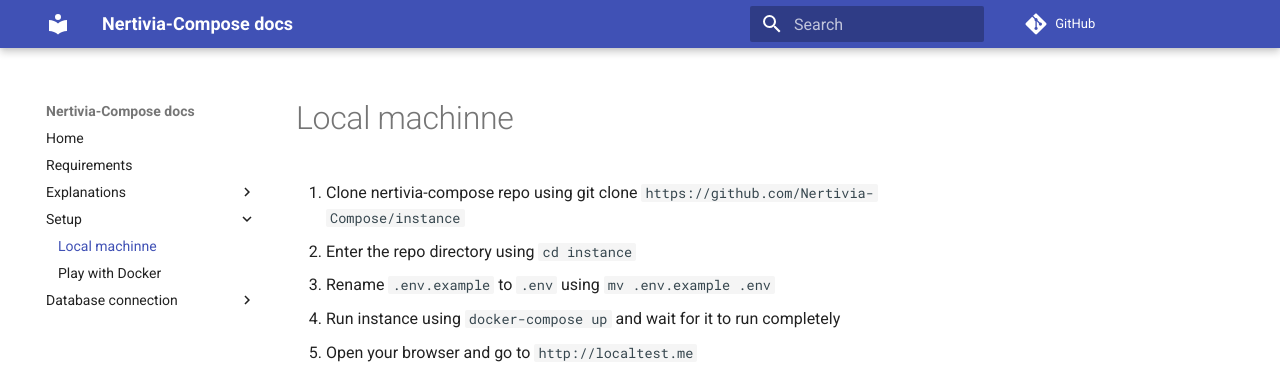
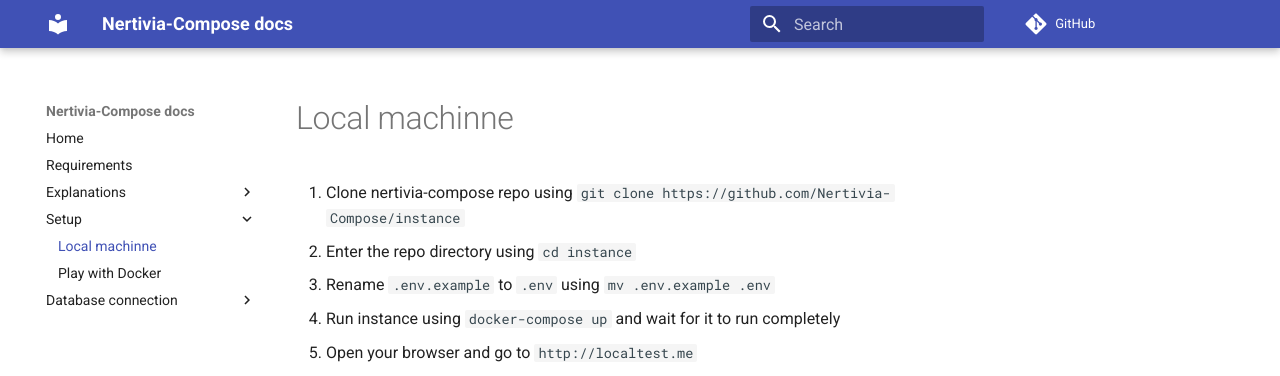
Before and after one commit to Nertivia-Compose/docs, an MkDocs documentation site: the page built from docs/setup/localhost.md, in a window 1280 px wide. Shown: the top 376 px of the page. Built offline with MkDocs 1.6.1 and Material for MkDocs 9.7.7, drawn with Linux system fonts in a browser that asks for light colours; comment, search, counter and statistics services are not loaded.

```diff
--- a/docs/setup/localhost.md
+++ b/docs/setup/localhost.md
@@ -1,4 +1,4 @@
-1. Clone nertivia-compose repo using git clone `https://github.com/Nertivia-Compose/instance`
+1. Clone nertivia-compose repo using `git clone https://github.com/Nertivia-Compose/instance`
 2. Enter the repo directory using `cd instance`
 3. Rename `.env.example` to `.env` using `mv .env.example .env`
 4. Run instance using `docker-compose up` and wait for it to run completely
```
Also changed, not shown: docs/setup/pwd.md (+1 -1 lines).
